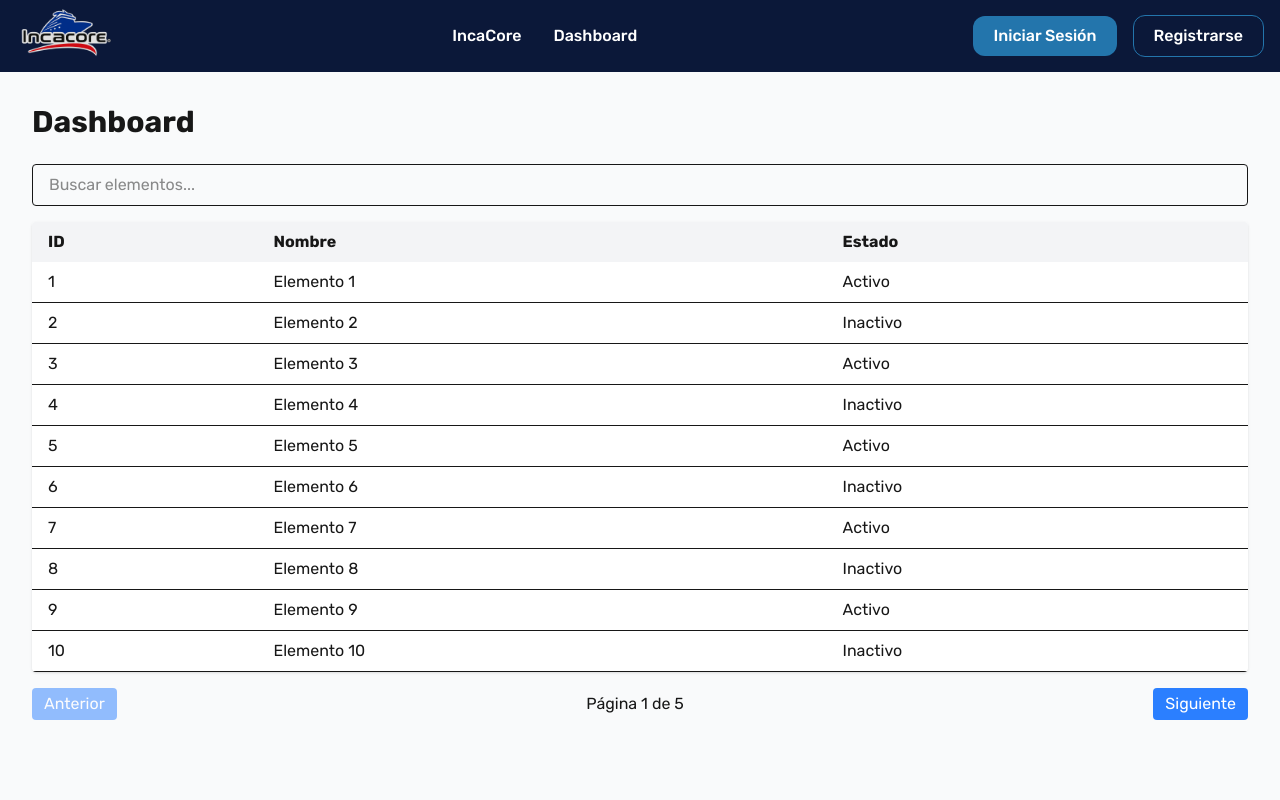
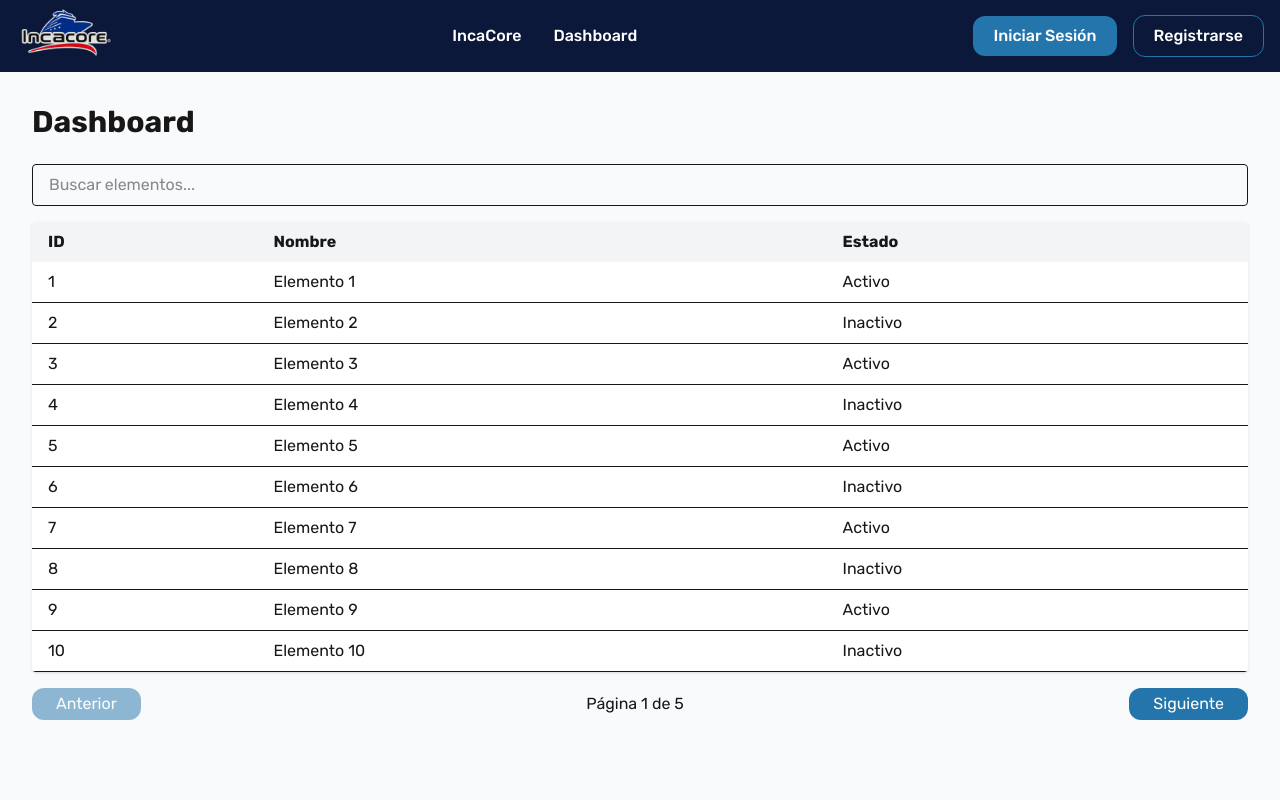
Before and after one commit to ivanSegal/FooTalent-03, a Next.js app in the folder frontend/: page /dashboard in a window 1280 px wide. Shown: the top 800 px of the page. Built offline with nearby package versions, Linux system fonts and the light colour scheme.

Commit message:
Update style of view dashboard

```diff
--- a/frontend/src/app/dashboard/page.tsx
+++ b/frontend/src/app/dashboard/page.tsx
@@ -27,7 +27,7 @@ export default function DashboardPage() {
   const currentItems = filtered.slice((page - 1) * pageSize, page * pageSize);
 
   return (
-    <main className="min-h-screen bg-gray-50 p-8">
+    <main className="mb-10 min-h-screen bg-gray-50 p-8">
       <h1 className="mb-6 text-3xl font-bold">Dashboard</h1>
 
       <div className="mb-4 flex items-center space-x-2">
@@ -75,7 +75,7 @@ export default function DashboardPage() {
         <button
           onClick={() => setPage((p) => Math.max(1, p - 1))}
           disabled={page === 1}
-          className="rounded bg-blue-500 px-3 py-1 text-white disabled:opacity-50"
+          className="cursor-pointer rounded-xl bg-[#2375AC] px-6 py-1 text-white disabled:opacity-50"
         >
           Anterior
         </button>
@@ -85,7 +85,7 @@ export default function DashboardPage() {
         <button
           onClick={() => setPage((p) => Math.min(totalPages, p + 1))}
           disabled={page === totalPages}
-          className="rounded bg-blue-500 px-3 py-1 text-white disabled:opacity-50"
+          className="cursor-pointer rounded-xl bg-[#2375AC] px-6 py-1 text-white disabled:opacity-50"
         >
           Siguiente
         </button>
--- a/frontend/src/app/not-found.tsx
+++ b/frontend/src/app/not-found.tsx
@@ -3,11 +3,11 @@ import Link from "next/link";
 const PaginNotFound = () => {
   return (
     <main className="flex min-h-screen flex-col items-center justify-center px-4 text-center">
-      <h1 className="mb-4 text-6xl font-bold text-blue-950">404</h1>
-      <p className="mb-6 text-xl text-gray-700">Ups... la página que estás buscando no existe.</p>
+      <h1 className="mb-4 text-6xl font-bold text-white">404</h1>
+      <p className="mb-6 text-xl text-gray-300">Ups... la página que estás buscando no existe.</p>
       <Link
         href="/"
-        className="rounded-lg bg-blue-950 px-6 py-2 text-amber-50 shadow transition hover:bg-amber-50 hover:text-blue-950"
+        className="rounded-lg bg-[#2375AC] px-6 py-2 font-medium text-amber-50 shadow transition hover:bg-[#2380ac]"
       >
         Volver al inicio
       </Link>
```
